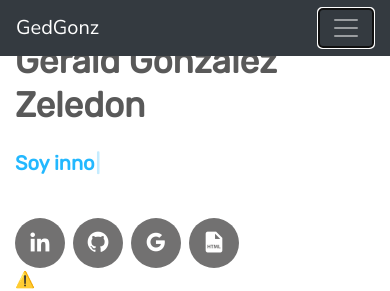
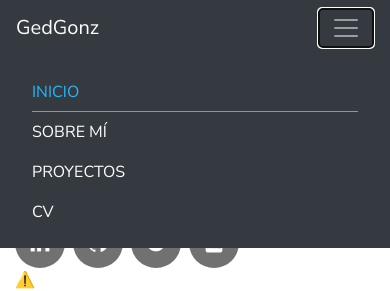
Before and after one commit to GedGonz/GedGonz, a React (Create React App) app: page / in a window 390 px wide. Both pictures are taken after a click on the button 346 px from the left and 28 px from the top of the page. Shown: the top 291 px of the page. Built offline with nearby package versions, Linux system fonts and the light colour scheme; no server answers; a web font is replaced by a local one.

Commit message:
added logic for menu operation

```diff
--- a/src/components/nav/Menu.jsx
+++ b/src/components/nav/Menu.jsx
@@ -1,21 +1,34 @@
-import React from 'react'
+import React, { useState } from 'react'
 import { Link, animateScroll as scroll } from "react-scroll";
 import "./Menu.css";
+
+
+
 export default function Menu() {
+
+    var [getToggle, setToggle] = useState(false);
+
+    function toggleMenu(){
+        console.log("emtra");
+        setToggle(!getToggle);
+      }
+    const show = (getToggle) ? "show" : "" ;
+
+
     return (
             <nav className="navbar navbar-expand-lg navbar-dark bg-dark fixed-top">
                 <div className="container">
 
-                    <div className="navbar-brand" href="#inicio">
+                    <div className="navbar-brand">
                         <Link activeClass="active" className="text-black-50" to="inicio" spy={true} smooth={true} duration={500} >
                             GedGonz
                         </Link>
                     </div>
-                    <button className="navbar-toggler" type="button" data-toggle="collapse" data-target="#navbarResponsive">
+                    <button onClick={ toggleMenu } className="navbar-toggler" type="button" data-toggle="collapse" >
                     <span className="navbar-toggler-icon"></span>
                     </button>
 
-                    <div className="collapse navbar-collapse" id="navbarResponsive">
+                    <div className={"collapse navbar-collapse " + show}>
                     <ul className="navbar-nav p-2 ml-auto">
                         <li className="nav-item px-2">
                             <Link activeClass="active" className="nav-link" to="inicio" spy={true} smooth={true} duration={500} >
```
